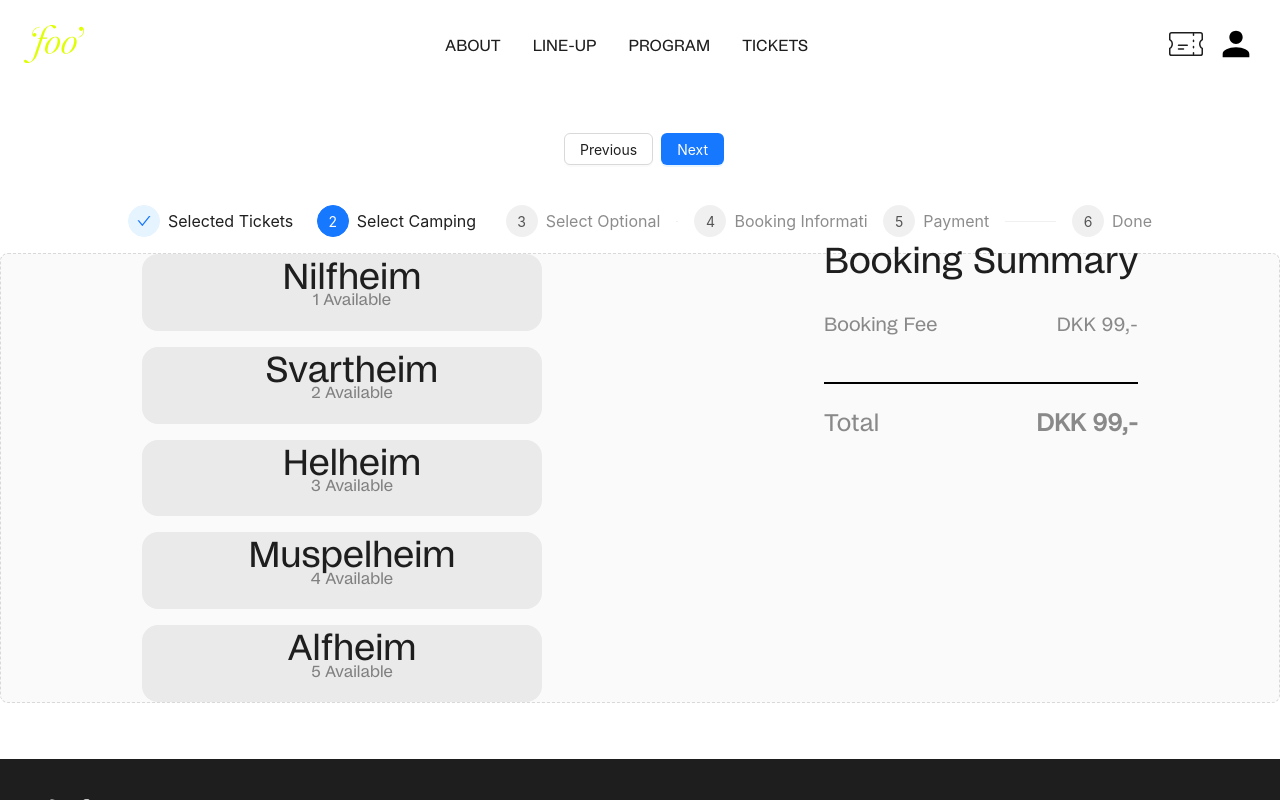
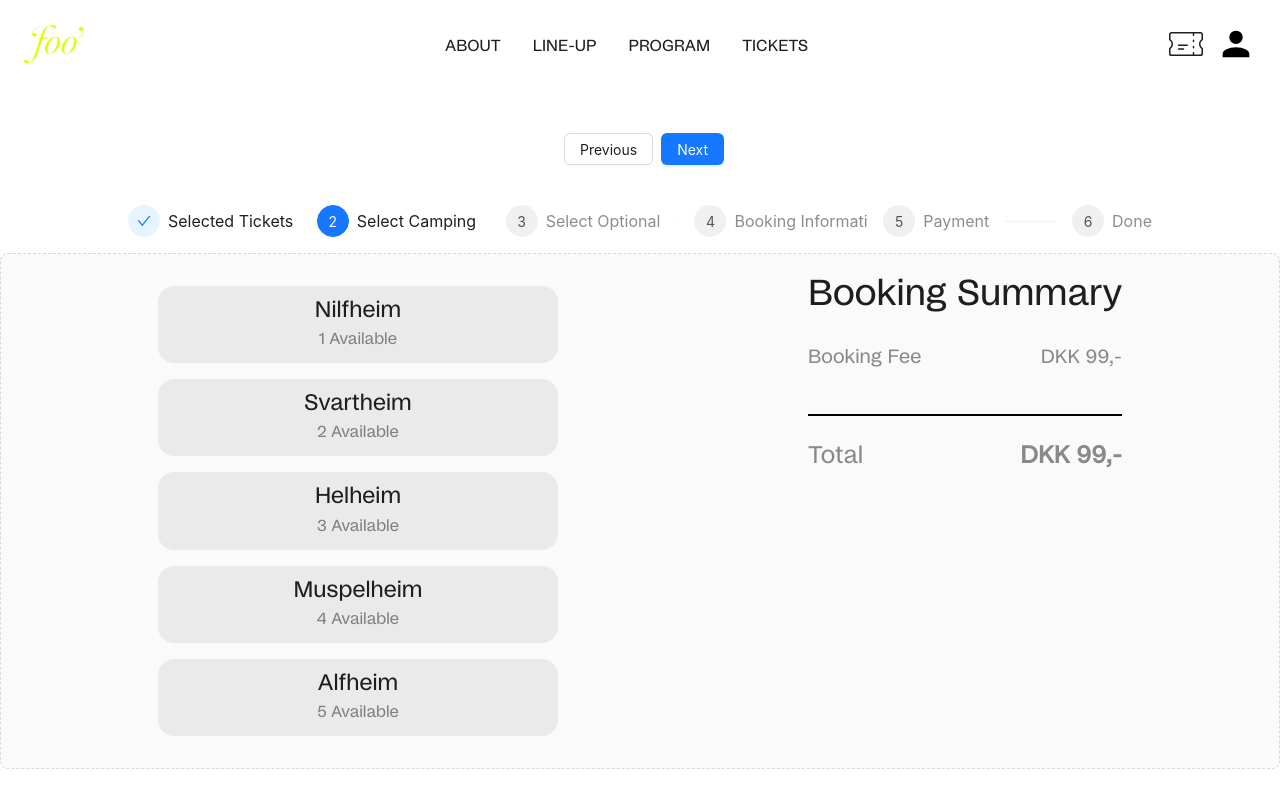
Before and after one commit to ozolinala/fooFestApp-forked, a Next.js app: page /CheckoutTest in a window 1280 px wide. Both pictures are taken after a click on the button "Next". Shown: the top 800 px of the page. Built offline with nearby package versions, Linux system fonts and the light colour scheme.

Commit message:
fixed styling

```diff
--- a/components/CampingArea.js
+++ b/components/CampingArea.js
@@ -21,11 +21,17 @@ export default function CampingArea(props) {
     <div
       className={styles.CampingArea}
       style={{
-        backgroundColor: props.selectedCamping.name === props.area ? "#E3FFB7" : "",
-        border: props.selectedCamping.name === props.area ? "3px solid black" : "",
+        backgroundColor:
+          props.selectedCamping.name === props.area ? "#E3FFB7" : "",
+        outline:
+          props.selectedCamping.name === props.area ? "2px solid #1E1E1E" : "",
       }}
       onClick={() => {
-        props.setSelectedCamping({ name: props.area, type: "Camping", id: props.id });
+        props.setSelectedCamping({
+          name: props.area,
+          type: "Camping",
+          id: props.id,
+        });
 
         handleClick();
       }}
--- a/pages/CheckoutTest.js
+++ b/pages/CheckoutTest.js
@@ -31,6 +31,7 @@ function CheckoutTest() {
             display: "flex",
             flexDirection: "row",
             justifyContent: "space-around",
+            padding: "2rem",
           }}
         >
           <Camping products={products} setProducts={setProducts} />
@@ -47,6 +48,7 @@ function CheckoutTest() {
             display: "flex",
             flexDirection: "row",
             justifyContent: "space-around",
+            padding: "2rem",
           }}
         >
           <SelectOptional products={products} setProducts={setProducts} />
@@ -110,7 +112,10 @@ function CheckoutTest() {
           </Button>
         )}
         {current === steps.length - 1 && (
-          <Button type="primary" onClick={() => message.success("Processing complete!")}>
+          <Button
+            type="primary"
+            onClick={() => message.success("Processing complete!")}
+          >
             Done
           </Button>
         )}
--- a/pages/components/SelectOptional.js
+++ b/pages/components/SelectOptional.js
@@ -42,7 +42,9 @@ function SelectOptional(props) {
         className={styles.CampingType}
         style={{
           backgroundColor: selectedOptional.includes("green") ? "#E3FFB7" : "",
-          border: selectedOptional.includes("green") ? "3px solid black" : "",
+          outline: selectedOptional.includes("green")
+            ? "2px solid #1E1E1E"
+            : "",
         }}
         onClick={() => {
           handleSelected("green");
@@ -52,14 +54,19 @@ function SelectOptional(props) {
         <p>01</p>
         <img src="pics/green.svg" alt={`artist1`} />
         <h3>Green camping</h3>
-        <p>The tents are made from recycled materials and FooFest loves sustainability.</p>
+        <p>
+          The tents are made from recycled materials and FooFest loves
+          sustainability.
+        </p>
         <span className={styles.Price}>DKK 249,-</span>
       </div>
       <div
         className={styles.CampingType}
         style={{
           backgroundColor: selectedOptional.includes("setup") ? "#E3FFB7" : "",
-          border: selectedOptional.includes("setup") ? "3px solid black" : "",
+          outline: selectedOptional.includes("setup")
+            ? "2px solid #1E1E1E"
+            : "",
         }}
         onClick={() => {
           handleSelected("setup");
@@ -69,7 +76,10 @@ function SelectOptional(props) {
         <p>02</p>
         <img src="pics/tent.svg" alt={`artist1`} />
         <h3>Tent Set-up Service</h3>
-        <p>The crew will set up tents for you. The tents are included in the price.</p>
+        <p>
+          The crew will set up tents for you. The tents are included in the
+          price.
+        </p>
         <span className={styles.Price}>DKK 299,-</span>
       </div>
     </div>
--- a/styles/CampingArea.module.css
+++ b/styles/CampingArea.module.css
@@ -1,21 +1,27 @@
 .CampingArea {
   background: #eaeaea;
-
+  display: flex;
+  flex-direction: column;
+  gap: 10px;
   width: calc(0.3472 * 100vw);
   min-width: 300px;
   max-width: 400px;
-
+  justify-content: baseline;
+  align-items: center;
   padding: 1rem;
-  padding-left: 2.25rem;
   border-radius: 1rem;
-
   cursor: pointer;
 }
 
 .CampingArea h2 {
   margin: 0;
   padding: 0;
-  font-size: 2.25rem;
+  font-size: 1.4rem;
   font-weight: inherit;
   line-height: inherit;
 }
+
+.CampingArea p {
+  margin-block-start: 0.2rem;
+  margin-block-end: 0rem;
+}
```
